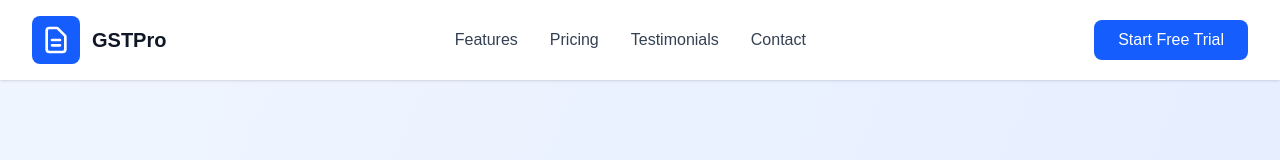
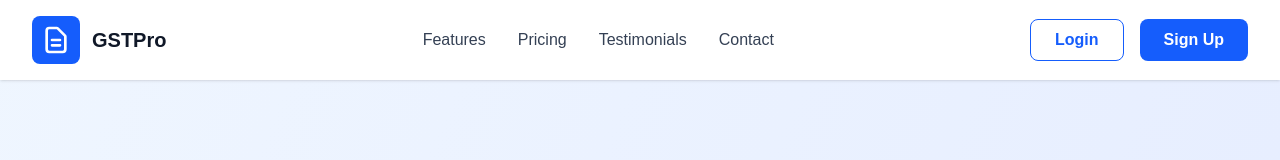
Before and after one commit to Sudhanshutiwari-cs/gst-software, a Next.js app: page / in a window 1280 px wide. Shown: the top 160 px of the page. Built offline with nearby package versions, Linux system fonts and the light colour scheme.

Commit message:
UPDATE 46

```diff
--- a/src/app/page.tsx
+++ b/src/app/page.tsx
@@ -22,9 +22,14 @@ const GSTSoftwareLanding = () => {
               <a href="#testimonials" className="text-gray-700 hover:text-blue-600">Testimonials</a>
               <a href="#contact" className="text-gray-700 hover:text-blue-600">Contact</a>
             </div>
-            <button className="bg-blue-600 text-white px-6 py-2 rounded-lg hover:bg-blue-700 transition duration-200">
-              Start Free Trial
-            </button>
+            <div className="flex space-x-4">
+              <button className="border border-blue-600 text-blue-600 px-6 py-2 rounded-lg hover:bg-blue-50 transition duration-200 font-semibold">
+                Login
+              </button>
+              <button className="bg-blue-600 text-white px-6 py-2 rounded-lg hover:bg-blue-700 transition duration-200 font-semibold">
+                Sign Up
+              </button>
+            </div>
           </div>
         </div>
       </nav>
```
